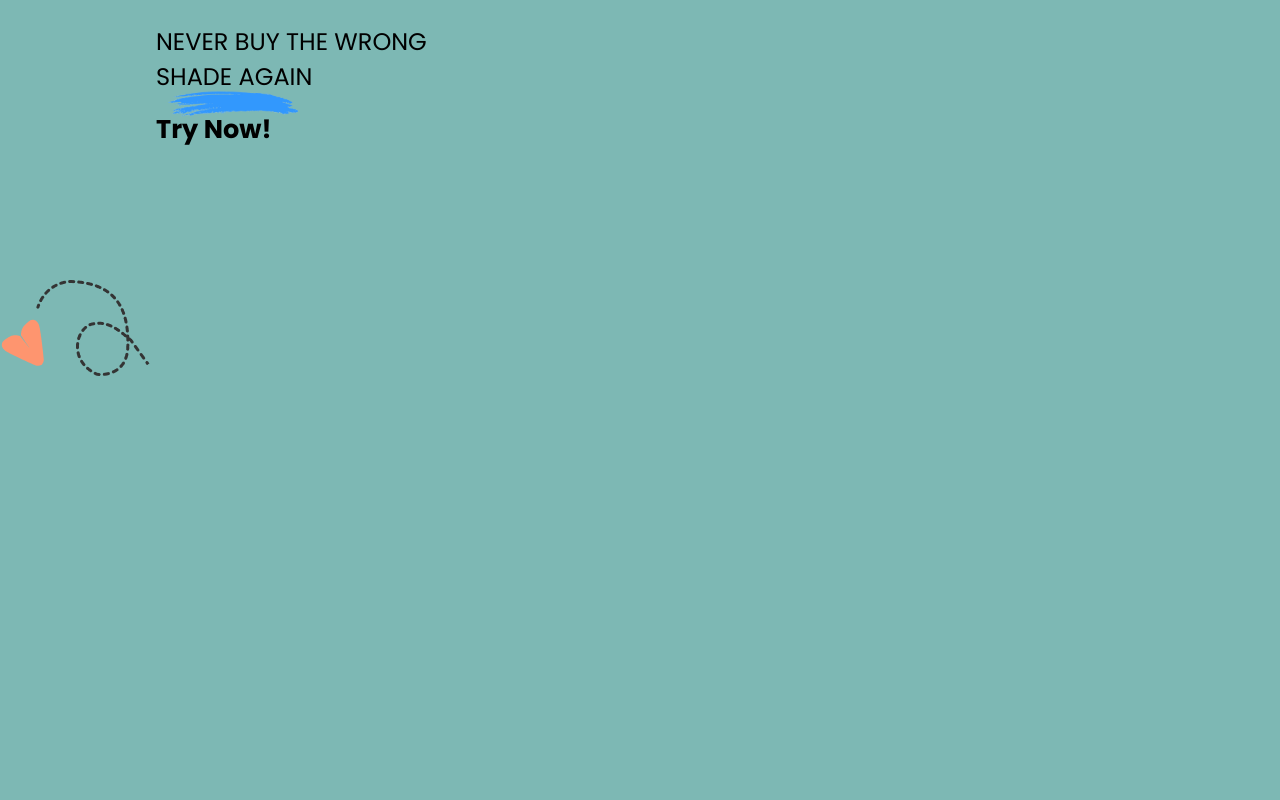
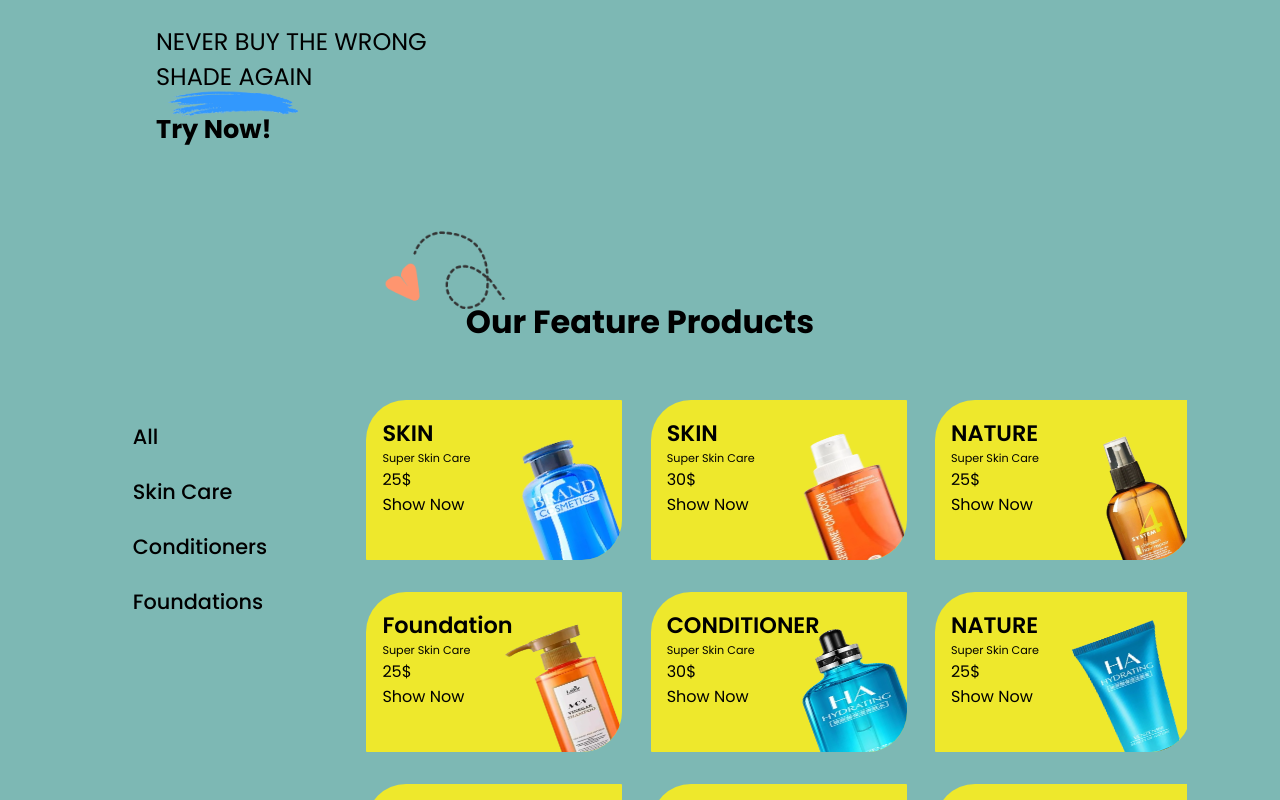
Before and after one commit to ZainRk/amazon-starterpack, a React (Create React App) app: page / in a window 1280 px wide. Shown: the part 814-1614 px from the top of the page. Before the commit the page ends 1202 px from the top, so only its background shows below. Built offline with nearby package versions, Linux system fonts and the light colour scheme.

Commit message:
Products

```diff
--- a/src/App.css
+++ b/src/App.css
@@ -4,6 +4,7 @@
   --shadow1: 0px 13px 48px -1px rgba(0, 0, 0, 0.25);
   --shadow2:  0px 13px 46px rgba(0, 0, 0, 0.13);
   --pink: #FE956F;
+  --yellow: #eee82c;
 }
 .App{
   display: flex;
--- a/src/components/Header/Header.module.css
+++ b/src/components/Header/Header.module.css
@@ -28,7 +28,7 @@
     list-style: none;
 }
 .menu>li:hover{
-    color:#FE956F;
+    color:#eee82c;
     cursor: pointer;
 }
 .search{
--- a/src/components/Products/Products.jsx
+++ b/src/components/Products/Products.jsx
@@ -1,12 +1,42 @@
-import React from 'react';
+import React, { useState } from 'react';
 import css from './Products.module.css';
 import Plane from '../../assets/plane.png';
-
+import {ProductsData} from '../../data/products';
+import {useAutoAnimate} from '@formkit/auto-animate/react'
 const Products = () => {
+    const [MenuProdcts, setMenuProducts]= useState(ProductsData);
+    const filter=(type)=>{
+        setMenuProducts(ProductsData.filter((product)=>product.type===type))
+    }
   return (
     <div className={css.container}>
     <img src={Plane} alt="" />
-
+    <h1>Our Feature Products</h1>
+    <div className={css.products}>
+        <ul className={css.menu}>
+            <li onClick={()=>setMenuProducts(ProductsData)}>All</li>
+            <li onClick={()=>filter("skin care")}>Skin Care</li>
+            <li onClick={()=>filter("conditioner")}>Conditioners</li>
+            <li onClick={()=>filter("foundation")}>Foundations</li>
+        </ul>
+        <div className={css.list}>
+        {
+            MenuProdcts.map((product,i)=>(
+                <div className={css.product}>
+                <div className="left-s">
+                    <div className="name">
+                        <span>{product.name}</span>
+                        <span>{product.detail}</span>
+                        <span>{product.price}$</span>
+                        <div>Show Now</div>
+                    </div>
+                    <img src={product.img} alt="" className="img-p"/>
+                </div>
+                </div>
+            ))
+        }
+        </div>
+    </div>
     </div>
   )
 };
--- a/src/components/Products/Products.module.css
+++ b/src/components/Products/Products.module.css
@@ -1,3 +1,56 @@
+.container{
+    padding: 0 2rem;
+    position: relative;
+    display: flex;
+    flex-direction: column;
+    gap: 2rem;
+    justify-content: center;
+    align-items: center;
+}
+.container>:nth-child(1){
+    position: absolute;
+    width: 8rem;
+    left: 30%;
+    top: -3rem;
+}
 .products{
+    display: grid;
+    width: 90%;
+    grid-template-columns: 25% auto;
+}
+.menu{
+    list-style: none;
+    display: flex;
+    flex-direction: column;
+    gap: 1.5rem;
+    font-weight: 500;
+    font-size: 1.3rem;
+}
+.menu>li:hover{
+    color:var(--yellow);
+    cursor: pointer;
+}
+.list{
+    display: grid;
+    grid-template-columns: repeat(auto-fill, minmax(200px,1fr));
+    height: 25rem;
+    overflow-y: scroll;
+    grid-gap: 2rem;
+    justify-content: space-between;
+}
+.product{
+    width: 14rem;
+    height: 8rem;
+    background-color:var(--yellow);
+    position: relative;
+    overflow: hidden;
+    display: flex;
+    padding: 1rem;
+    border-radius: 40px 1px;
 
 }
+.product>img{
+    top: 3rem;
+    width: 6rem;
+    height: 11rem;
+}
--- a/src/components/Slider/Slider.css
+++ b/src/components/Slider/Slider.css
@@ -10,7 +10,7 @@
     background: #eee82c;
     display: flex;
     color:black;
-    border-radius: 1px 40px ;
+    border-radius: 40px 1px ;
     padding: 1rem;
     box-sizing: border-box;
     overflow: hidden;
```
